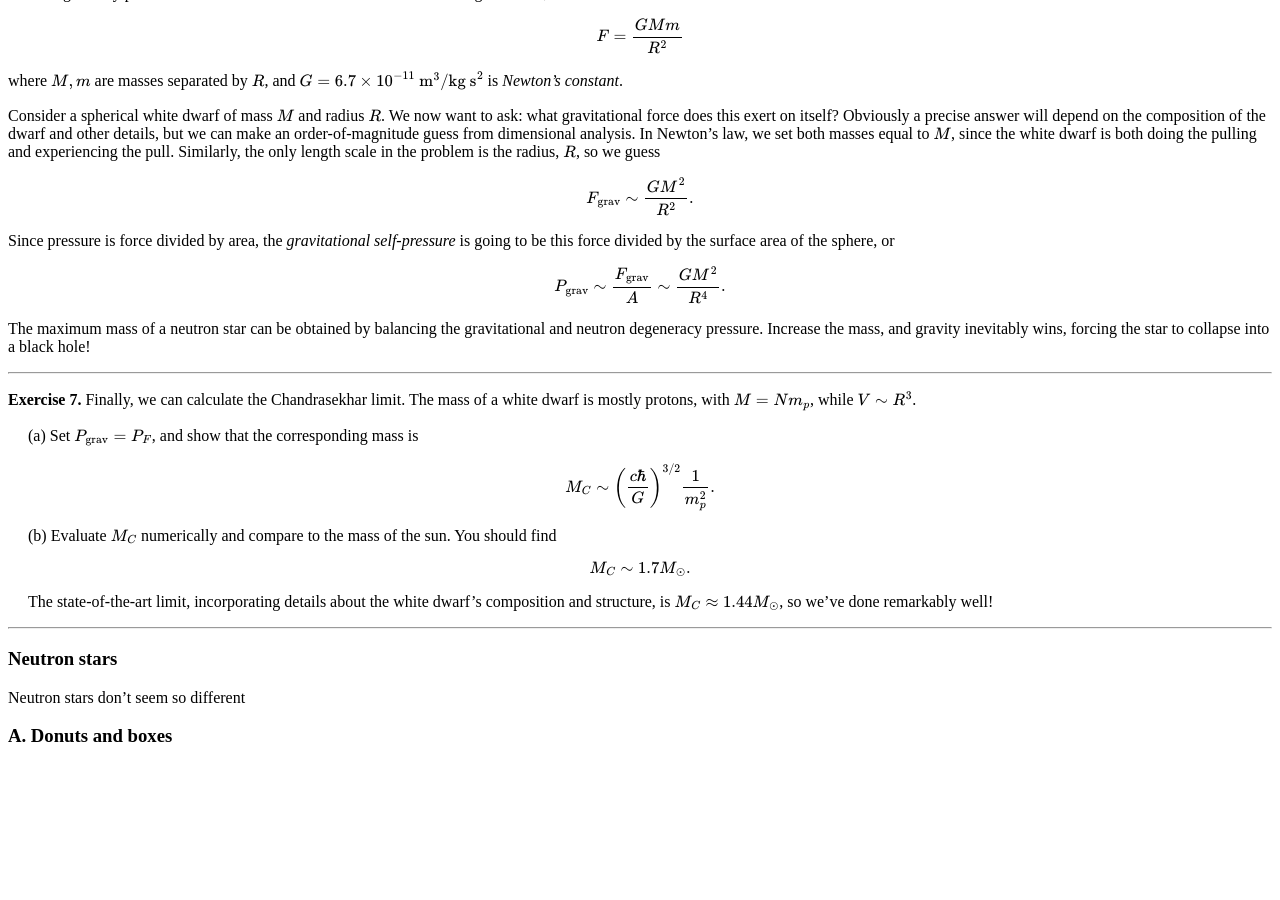
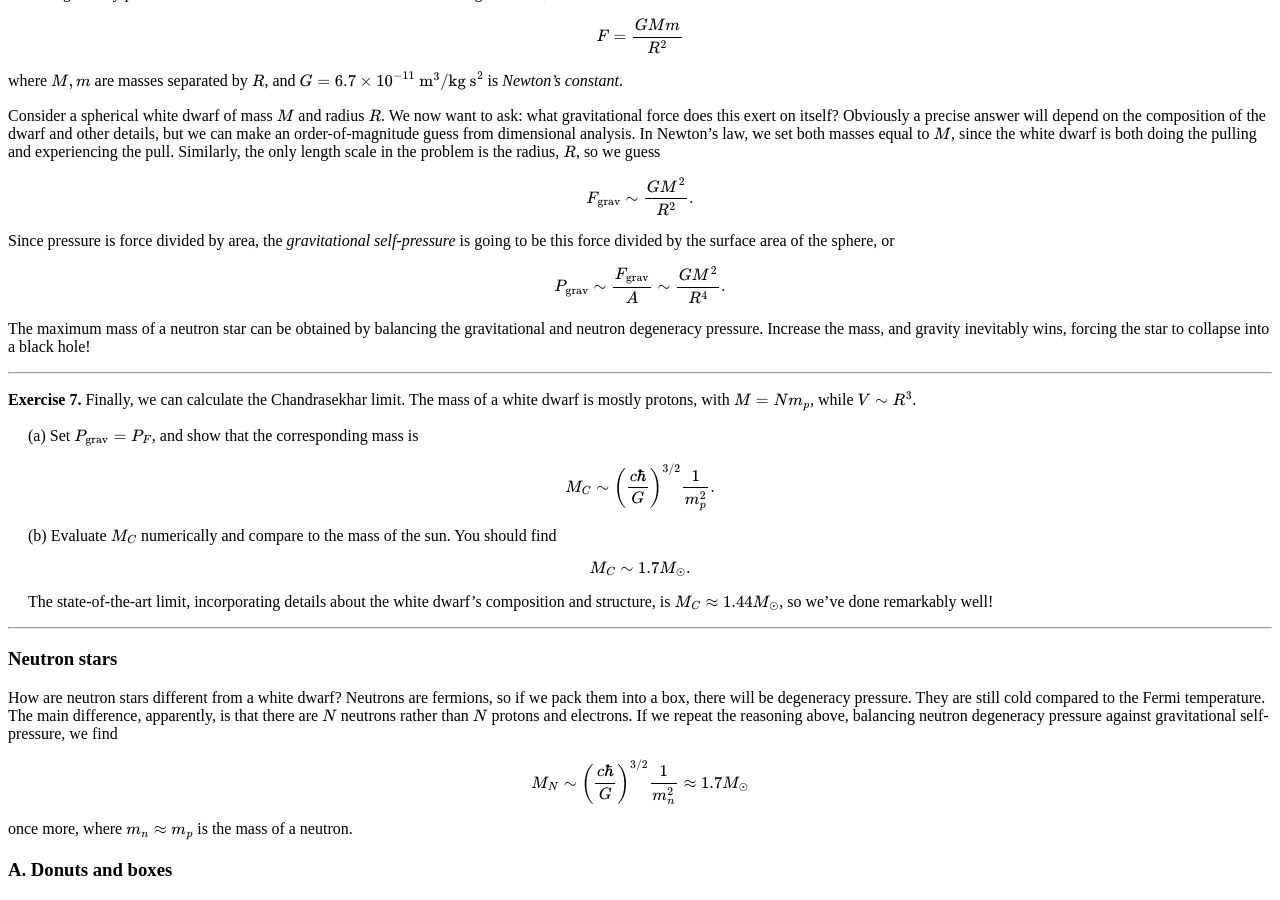
Before and after one commit to hapax/hapax.github.io, a Jekyll site: the page built from assets/chandra.md, in a window 1280 px wide and 900 px high, scrolled down 7088 px. Built offline with Jekyll 4.4.1, drawn with Linux system fonts in a browser that asks for light colours; our own code applies the rules of GitHub Pages for plain Markdown files; formulas are drawn with MathJax 3; a script that is not in the unit is left out; before the commit the page ends 7854 px from its top, so only the background shows below that.

Commit message:
Update chandra.md

```diff
--- a/assets/chandra.md
+++ b/assets/chandra.md
@@ -731,6 +731,20 @@ we've done remarkably well!
 
 ### Neutron stars<a id="sec-3-4" name="sec-3-4"></a>
 
-Neutron stars don't seem so different
+How are neutron stars different from a white dwarf?
+Neutrons are fermions, so if we pack them into a box, there will be
+degeneracy pressure.
+They are still cold compared to the Fermi temperature.
+The main difference, apparently, is that there are $N$ neutrons rather
+than $N$ protons and electrons.
+If we repeat the reasoning above, balancing neutron degeneracy
+pressure against gravitational self-pressure, we find
+
+$$
+M_N \sim \left(\frac{c\hbar}{G}\right)^{3/2}\frac{1}{m_n^2}
+\approx 1.7 M_\odot
+$$
+
+once more, where $m_n \approx m_p$ is the mass of a neutron.
 
 ### A. Donuts and boxes <a id="sec-A" name="sec-A"></a>
```
